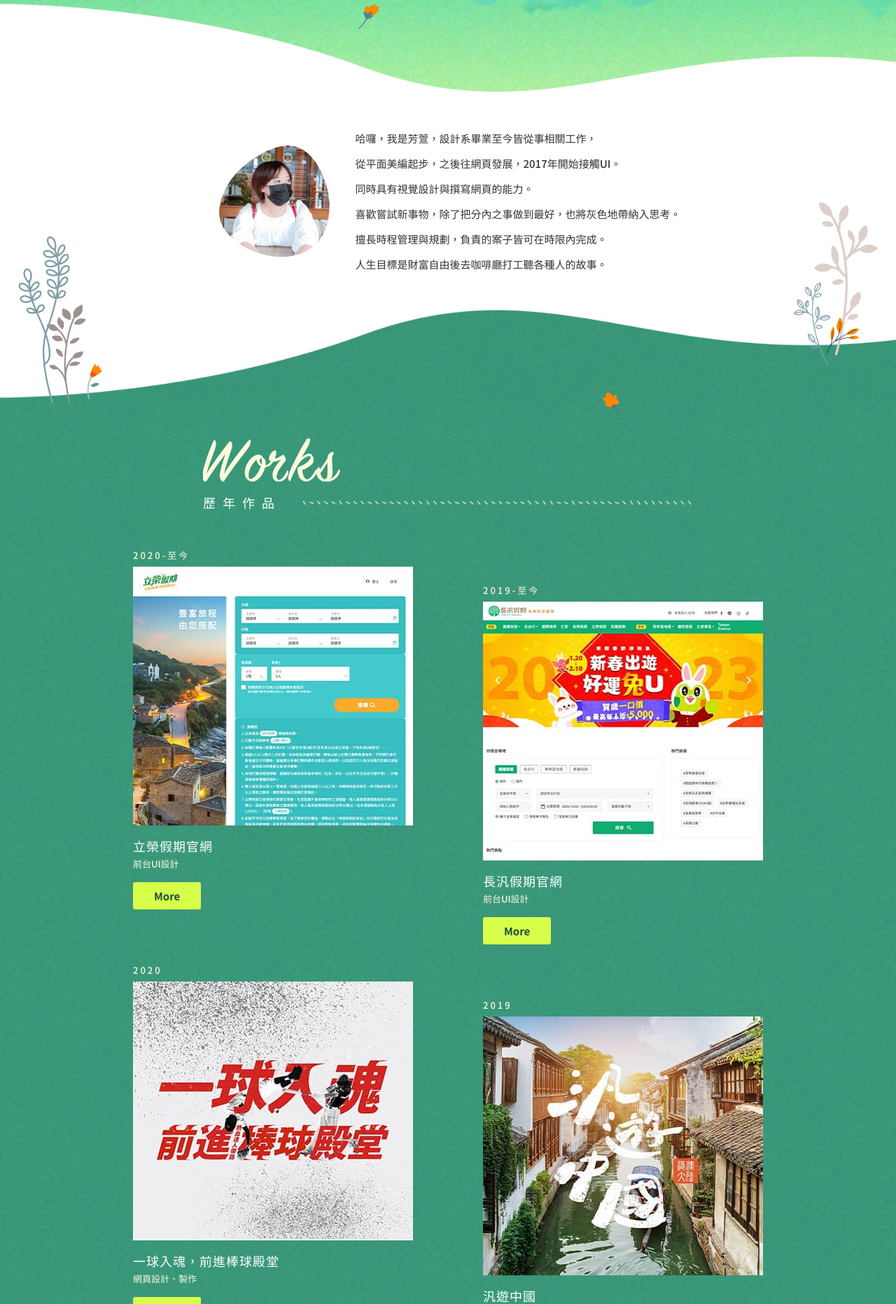
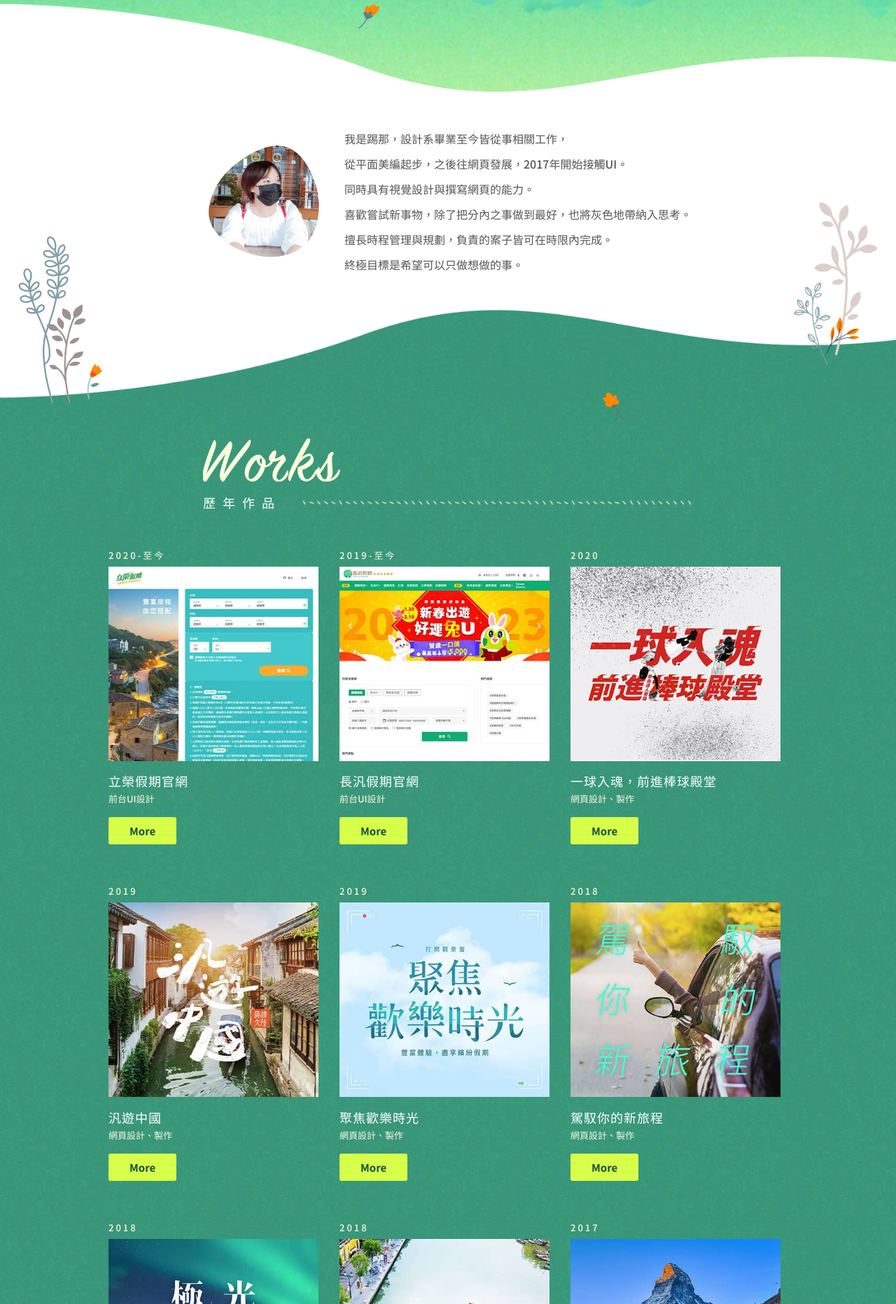
Before and after one commit to fhsuan/Portfolio, a PHP site: page / in a window 1280 px wide. Shown: the part 401-2265 px from the top of the page at 70% size. Run offline with PHP 8.4, Linux system fonts and the light colour scheme; style sheets or scripts are compiled from the project's sources; some libraries are stand-ins or nearby versions.

Commit message:
230725更新

```diff
--- a/index.html
+++ b/index.html
@@ -7,7 +7,7 @@
 	<meta name="viewport" content="width=device-width, initial-scale=1.0">
 	<title>Web & UI Design Portfolio｜林芳萱作品集</title>
 	<meta name="keywords" content="Web,UI,Design,網頁設計,UI設計,切版,設計師,外包">
-	<meta name="description" content="哈囉，我是芳萱，設計系畢業至今皆從事相關工作，從平面美編起步，之後往網頁發展，2017年開始接觸UI。同時具有視覺設計與撰寫網頁的能力。">
+	<meta name="description" content="同時具備視覺設計與程式切版能力，執行與參與超過百件活動專頁與大型網站改版，歡迎洽詢合作。">
 	<meta content="telephone=no" name="format-detection">
 	<meta property="og:image" content="https://fhsuan.github.io/Portfolio/images/fb.jpg">
 	<meta property="og:title" content="Web & UI Design Portfolio｜林芳萱作品集">
@@ -62,10 +62,9 @@
 			<h4 class="se2-photo"><img src="images/tina.png" alt="tina"></h4>
 			<div class="se2-action">
 				<p>
-					哈囉，我是芳萱，設計系畢業至今皆從事相關工作，<br class="m-br">從平面美編起步，之後往網頁發展，2017年開始接觸UI。<br class="m-br">同時具有視覺設計與撰寫網頁的能力。<br
+					我是踢那，設計系畢業至今皆從事相關工作，<br class="m-br">從平面美編起步，之後往網頁發展，2017年開始接觸UI。<br class="m-br">同時具有視覺設計與撰寫網頁的能力。<br
 						class="m-br">喜歡嘗試新事物，除了把分內之事做到最好，也將灰色地帶納入思考。<br class="m-br">擅長時程管理與規劃，負責的案子皆可在時限內完成。<br
-						class="m-br">人生目標是財富自由後去咖啡廳打工聽各種人的故事。
-				</p>
+						class="m-br">終極目標是希望可以只做想做的事。</p>
 			</div>
 			<img src="images/flower2.png" alt="" class="flower2" data-aos="fade-up" data-aos-offset="350">
 			<img src="images/flower3.png" alt="" class="flower3" data-aos="fade-up" data-aos-offset="350">
--- a/scss/style.scss
+++ b/scss/style.scss
@@ -5,7 +5,7 @@ $sp-color: #fbfadd;
 $font-color: #fff;
 $bright-color: #d7ff4a;
 $dark-color: #184e40;
-$block-color: #333;
+$block-color: #555;
 $font-zh: 'Noto Sans TC', sans-serif;
 %base-width{ width: 100%;}
 %position-re{ position: relative;}
@@ -142,7 +142,7 @@ svg {
   img{ @extend %base-width;}
 }
 .se2-action {
-  color: $block-color; font-size: 0.938rem; line-height: 2.25rem; font-weight: 400;
+  color: $block-color; font-size: 1rem; line-height: 2.25rem; font-weight: 400;
   @media screen and (max-width: 900px) {
     width: 90%; margin: 0 auto 30px; text-align: center;
   }
@@ -240,8 +240,12 @@ svg {
 }
 
 .works-wrap {
-  width: 1280px; display: inline-flex; flex-wrap: wrap;
+  width: 1480px; display: inline-flex; flex-wrap: wrap;
+
   @media screen and (max-width: 1920px) {
+    width: 1280px;
+  }
+  @media screen and (max-width: 1360px) {
     width: 1000px;
   }
   @media screen and (max-width: 1050px) {
@@ -270,22 +274,18 @@ svg {
 }
 
 a.workslink {
-  display: block; width: 30%; margin: 30px 1.5%;
+  display: block; width: 22%; margin: 30px 1.5%;
+
   @media screen and (max-width: 1920px) {
-    width: 42%; margin: 30px auto 0;
-  }
-  @media screen and (max-width: 1280px) {
-    width: 40%;
+    width: 30%;
   }
   @media screen and (max-width: 800px) {
-    width: 42%;
+    width: 47%;
   }
   @media screen and (max-width: 500px) {
-    width: 80%; margin: 60px auto;
+    width: 97%;
   }
-  @media screen and (max-width: 360px) {
-    width: 90%;
-  }
+
   &:first-child{
     margin-top: 30px;
   }
@@ -297,7 +297,7 @@ a.workslink {
   }
   &:nth-child(even) {
     @media screen and (max-width: 1920px) {
-      margin-top: 80px; margin-bottom: 0;
+      margin-top: 30px; margin-bottom: 0;
     }
     @media screen and (max-width: 500px) {
       margin-top: 0;
@@ -381,7 +381,7 @@ a.workslink {
 }
 
 footer {
-  background: rgba($color: #1f512e, $alpha: .8); color: #6eaf87; font-size: 0.813rem; letter-spacing: 1px; text-align: center; padding: 15px 0;
+  background: rgba($color: #154432, $alpha: .8); color: #6eaf87; font-size: 0.813rem; letter-spacing: 1px; text-align: center; padding: 15px 0;
 }
 
 .pop-msg--show {
```
Also changed, not shown: images/contact_bg.jpg, images/favicon2.ico (deleted), images/fb.jpg, images/work_bg1.jpg, images/work_bg2.jpg.
